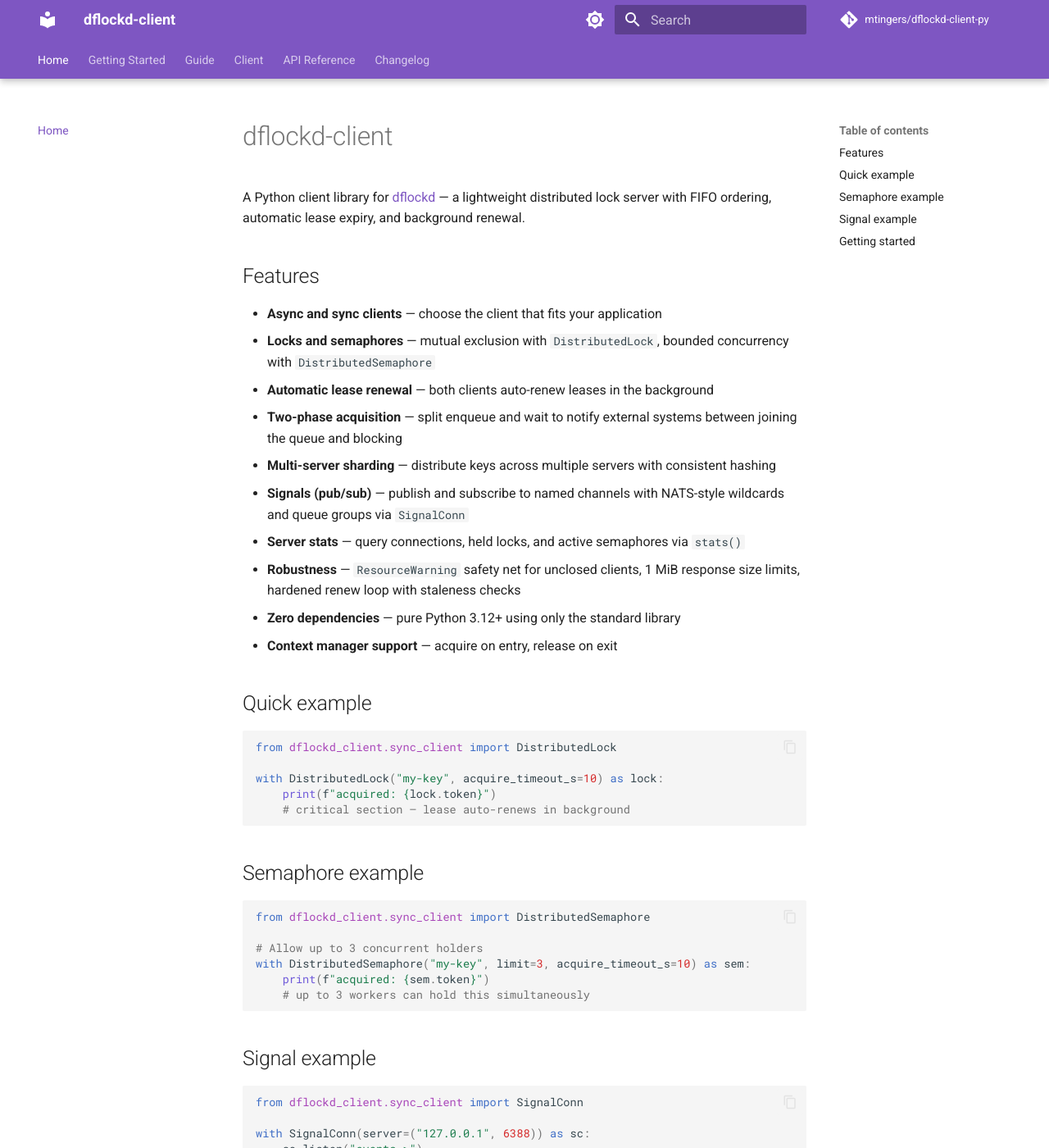
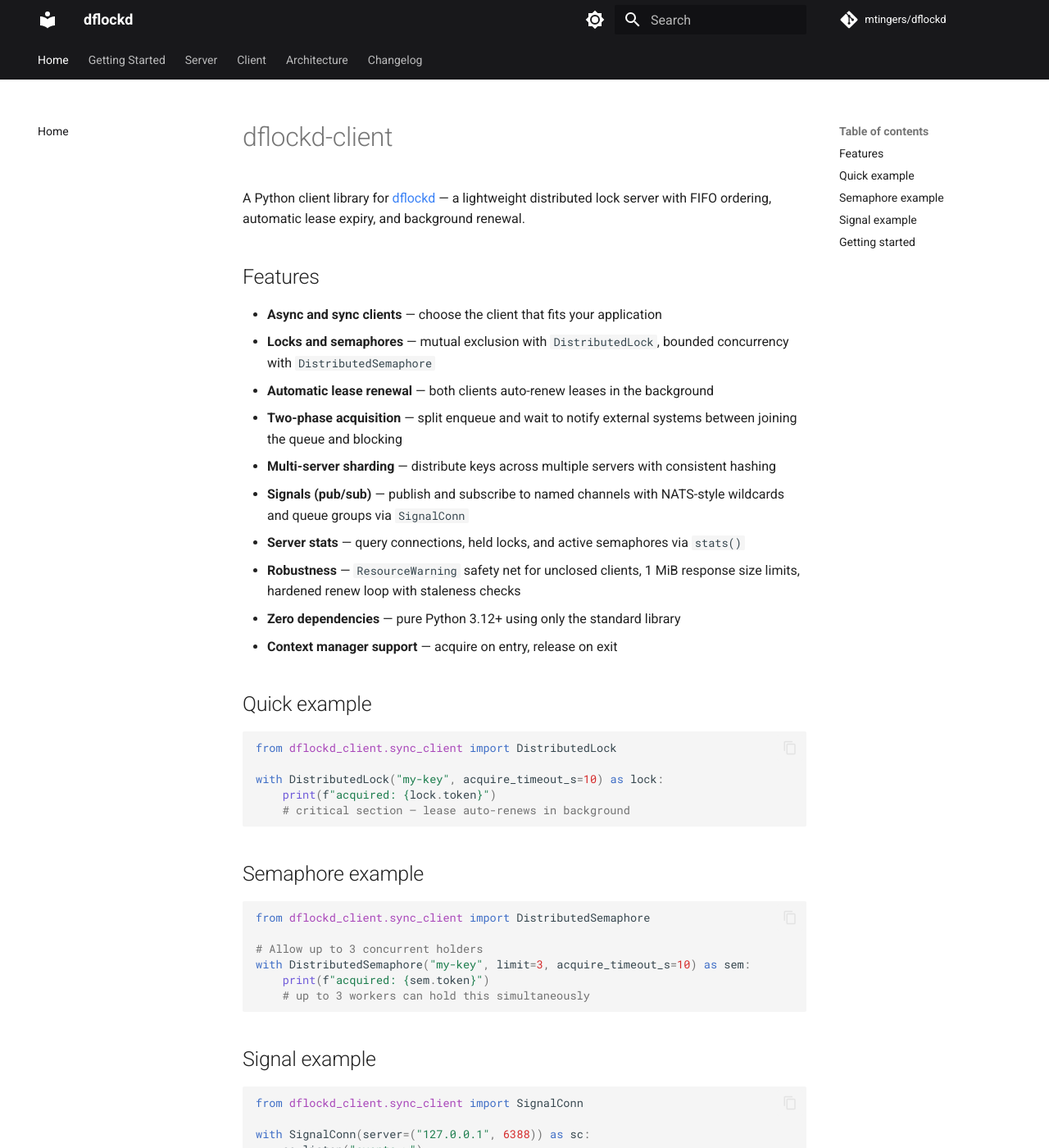
Before and after one commit to mtingers/dflockd-client-py, an MkDocs documentation site: the page built from docs/index.md, in a window 1280 px wide and 1400 px high. Shown: the whole window at 82% size. Built offline with MkDocs 1.6.1 and Material for MkDocs 9.7.7, drawn with Linux system fonts in a browser that asks for light colours; comment, search, counter and statistics services are not loaded.

Commit message:
docs: update theme

```diff
--- /dev/null
+++ b/docs/stylesheets/extra.css
@@ -0,0 +1,43 @@
+/* LIGHT MODE */
+
+:root {
+  --md-primary-fg-color: #18181b;
+  --md-primary-fg-color--light: #27272a;
+  --md-primary-fg-color--dark: #09090b;
+
+  --md-accent-fg-color: #3b82f6;
+
+  /* lighter links */
+  /* --md-typeset-a-color: #3b82f6;   /* blue-500 */ */
+  --md-typeset-a-color: #60a5fa;   /* blue-400 */
+}
+:root .md-typeset a {
+  color: #3b82f6; /* Tailwind blue-500 */
+}
+
+/* DARK MODE */
+
+[data-md-color-scheme="slate"] {
+  --md-primary-fg-color: #09090b;
+  --md-primary-fg-color--light: #18181b;
+  --md-primary-fg-color--dark: #000000;
+
+  --md-accent-fg-color: #60a5fa;
+
+  /* keep this since you said it looks good */
+  --md-typeset-a-color: #60a5fa;   /* blue-400 */
+}
+[data-md-color-scheme="slate"] .md-typeset a {
+  color: #60a5fa; /* Tailwind blue-400 */
+}
+.md-header {
+    box-shadow: none;
+    border-bottom: 1px solid rgba(0, 0, 0, 0.08);
+}
+.md-typeset a:hover {
+    text-decoration: underline;
+}
+
+[data-md-color-scheme="slate"] .md-header {
+    border-bottom: 1px solid rgba(255, 255, 255, 0.08);
+}
--- a/mkdocs.yml
+++ b/mkdocs.yml
@@ -1,23 +1,23 @@
-site_name: dflockd-client
-site_url: https://mtingers.github.io/dflockd-client-py/
-site_description: Python client library for dflockd
-repo_url: https://github.com/mtingers/dflockd-client-py
-repo_name: mtingers/dflockd-client-py
+site_name: dflockd
+site_url: https://mtingers.github.io/dflockd/
+site_description: A lightweight distributed lock server using a simple line-based TCP protocol with FIFO ordering, automatic lease expiry, and background renewal.
+repo_url: https://github.com/mtingers/dflockd
+repo_name: mtingers/dflockd
 
 theme:
   name: material
   palette:
     - media: "(prefers-color-scheme: light)"
       scheme: default
-      primary: deep purple
-      accent: amber
+      primary: slate
+      accent: indigo
       toggle:
         icon: material/brightness-7
         name: Switch to dark mode
     - media: "(prefers-color-scheme: dark)"
       scheme: slate
-      primary: deep purple
-      accent: amber
+      primary: slate
+      accent: indigo
       toggle:
         icon: material/brightness-4
         name: Switch to light mode
@@ -57,12 +57,14 @@ nav:
     - Installation: getting-started/installation.md
     - Quick Start: getting-started/quickstart.md
     - Examples: getting-started/examples.md
-  - Guide:
-    - Architecture: guide/architecture.md
-    - Sharding: guide/sharding.md
+  - Server:
+    - Configuration: server.md
   - Client:
-    - Async Client: client/async.md
-    - Sync Client: client/sync.md
-  - API Reference:
-    - Python API: api/python.md
+    - Go Client: client.md
+  - Architecture:
+    - Overview: architecture/overview.md
+    - Wire Protocol: architecture/protocol.md
   - Changelog: changelog.md
+
+extra_css:
+  - stylesheets/extra.css
```
